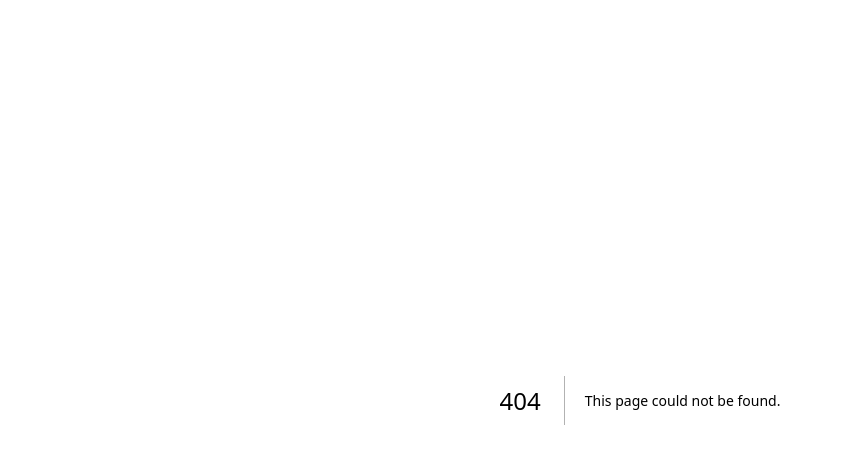
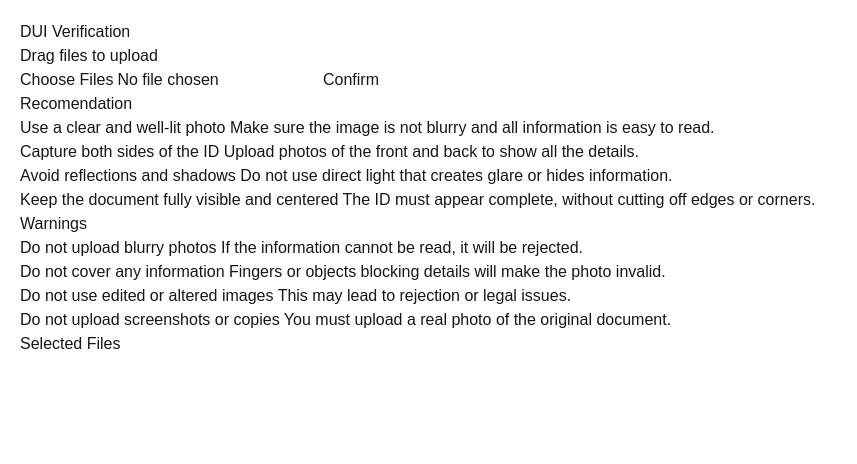
Before and after one commit to ValtrustET26/ValtrustET26, a Next.js app: page /tesseract/DUI in a window 1280 px wide. Before the commit this address had no page. Shown: the top 464 px of the page, without its empty margins (0-857 px from the left). Built offline with nearby package versions, Linux system fonts and the light colour scheme.

Commit message:
files edited :fire: files added :wrench:

```diff
--- /dev/null
+++ b/app/tesseract/DUI/dui.tsx
@@ -0,0 +1,68 @@
+"use client";
+import { useState } from "react";
+
+export default function Dui(){
+  const [files, setFiles] = useState<File[]>([])
+
+  const handleSubmit = async(e: React.FormEvent<HTMLFormElement>)=>{
+    e.preventDefault();
+
+    if(files.length === 0) return
+
+    const data = new FormData();
+    Array.from(files).forEach((file) =>{
+      data.append("images", file)
+    })
+
+
+    const res = await fetch("http://127.0.0.1:5000/upload", {
+      method: "POST",
+      body: data
+    })
+
+    const dato = await res.json()
+    console.log(dato.texto_completo)
+  }
+  return (
+    <div style={{ padding: 20 }}>
+      <h1>DUI Verification</h1>
+      <h1>Drag files to upload</h1>
+      <div>
+        <form onSubmit={handleSubmit}>
+        <input
+          type="file"
+          multiple
+          onChange={(e) => {
+            if(!e.target.files) return;
+
+            const newFiles = Array.from(e.target.files);
+
+            setFiles((prev) => [...prev, ...newFiles])
+
+
+          }}
+        />
+        <button type="submit">Confirm</button>
+      </form>
+          <h2>Recomendation</h2>
+          <p>Use a clear and well-lit photo Make sure the image is not blurry and all information is easy to read.</p>
+          <p>Capture both sides of the ID Upload photos of the front and back to show all the details.</p>
+          <p>Avoid reflections and shadows Do not use direct light that creates glare or hides information.</p>
+          <p>Keep the document fully visible and centered The ID must appear complete, without cutting off edges or corners.</p>
+          <h2>Warnings</h2>
+          <p>Do not upload blurry photos If the information cannot be read, it will be rejected.</p>
+          <p>Do not cover any information Fingers or objects blocking details will make the photo invalid.</p>
+          <p>Do not use edited or altered images This may lead to rejection or legal issues.</p>
+          <p>Do not upload screenshots or copies You must upload a real photo of the original document.</p>
+      </div>
+
+      <div>
+        <h3>Selected Files</h3>
+
+        {files.map((file, index) => (
+          <p key={index}>{file.name}</p>
+        ))}
+      </div>
+    </div>
+  )
+}
--- /dev/null
+++ b/app/tesseract/DUI/page.tsx
@@ -0,0 +1,5 @@
+import Dui from "./dui";
+
+export default function Document(){
+    return <Dui/>
+}
--- a/app/tesseract/deed.tsx
+++ /dev/null
@@ -1,40 +0,0 @@
-"use client";
-import { useState } from "react";
-
-export default function Home(){
-  const [files, setFiles] = useState<FileList | null>(null)
-
-  const handleSubmit = async(e: React.FormEvent<HTMLFormElement>)=>{
-    e.preventDefault();
-
-    if(!files) return
-
-    const data = new FormData();
-    Array.from(files).forEach((file) =>{
-      data.append("images", file)
-    })
-
-
-    const res = await fetch("http://127.0.0.1:5000/upload", {
-      method: "POST",
-      body: data
-    })
-
-    const dato = await res.json()
-    console.log(dato.texto_completo)
-  }
-  return (
-    <div style={{ padding: 20 }}>
-      <h1>Subir imagen (OCR)</h1>
-
-      <form onSubmit={handleSubmit}>
-        <input
-          type="file"
-          multiple
-          onChange={(e) => setFiles(e.target.files)}
-        />
-        <button type="submit">Enviar</button>
-      </form>
-    </div>
-  )
-}
--- /dev/null
+++ b/app/tesseract/deed/deed.tsx
@@ -0,0 +1,67 @@
+"use client";
+import { useState } from "react";
+
+export default function Home(){
+  const [files, setFiles] = useState<File[]>([])
+
+  const handleSubmit = async(e: React.FormEvent<HTMLFormElement>)=>{
+    e.preventDefault();
+
+    if(files.length === 0) return
+
+    const data = new FormData();
+    Array.from(files).forEach((file) =>{
+      data.append("images", file)
+    })
+
+
+    const res = await fetch("http://127.0.0.1:5000/upload", {
+      method: "POST",
+      body: data
+    })
+
+    const dato = await res.json()
+    console.log(dato.texto_completo)
+  }
+  return (
+    <div style={{ padding: 20 }}>
+      <h1>Deed Verification</h1>
+      <h1>Drag files to upload</h1>
+      <div>
+        <form onSubmit={handleSubmit}>
+        <input
+          type="file"
+          multiple
+          onChange={(e) => {
+            if(!e.target.files) return;
+
+            const newFiles = Array.from(e.target.files);
+
+            setFiles((prev) => [...prev, ...newFiles])
+
+
+          }}
+        />
+        <button type="submit">Confirm</button>
+      </form>
+          <h2>Recomendation</h2>
+          <p>Use a clear and well-lit photo Make sure the image is not blurry and all information is easy to read. Upload photos of the front and back to show all the details.</p>
+          <p>Avoid reflections and shadows Do not use direct light that creates glare or hides information.</p>
+          <p>Keep the document fully visible and centered The ID must appear complete, without cutting off edges or corners.</p>
+          <h2>Warnings</h2>
+          <p>Do not upload blurry photos If the information cannot be read, it will be rejected.</p>
+          <p>Do not cover any information Fingers or objects blocking details will make the photo invalid.</p>
+          <p>Do not use edited or altered images This may lead to rejection or legal issues.</p>
+          <p>Do not upload screenshots or copies You must upload a real photo of the original document.</p>
+      </div>
+
+      <div>
+        <h3>Selected Files</h3>
+
+        {files.map((file, index) => (
+          <p key={index}>{file.name}</p>
+        ))}
+      </div>
+    </div>
+  )
+}
--- a/app/tesseract/page.tsx
+++ b/app/tesseract/deed/page.tsx
@@ -1,5 +1,5 @@
 import Home from "./deed";
 
-export default function Page() {
+export default function Deed() {
   return <Home/>;
 }
--- /dev/null
+++ b/app/tesseract/extracted/certi.tsx
@@ -0,0 +1,67 @@
+"use client";
+import { useState } from "react";
+
+export default function Certification(){
+  const [files, setFiles] = useState<File[]>([])
+
+  const handleSubmit = async(e: React.FormEvent<HTMLFormElement>)=>{
+    e.preventDefault();
+
+    if(files.length === 0) return
+
+    const data = new FormData();
+    Array.from(files).forEach((file) =>{
+      data.append("images", file)
+    })
+
+
+    const res = await fetch("http://127.0.0.1:5000/upload", {
+      method: "POST",
+      body: data
+    })
+
+    const dato = await res.json()
+    console.log(dato.texto_completo)
+  }
+  return (
+    <div style={{ padding: 20 }}>
+      <h1>Extracted Certification verification</h1>
+      <h1>Drag files to upload</h1>
+      <div>
+        <form onSubmit={handleSubmit}>
+        <input
+          type="file"
+          multiple
+          onChange={(e) => {
+            if(!e.target.files) return;
+
+            const newFiles = Array.from(e.target.files);
+
+            setFiles((prev) => [...prev, ...newFiles])
+
+
+          }}
+        />
+        <button type="submit">Confirm</button>
+      </form>
+          <h2>Recomendation</h2>
+          <p>Use a clear and well-lit photo Make sure the image is not blurry and all information is easy to read. Upload photos of the front and back to show all the details.</p>
+          <p>Avoid reflections and shadows Do not use direct light that creates glare or hides information.</p>
+          <p>Keep the document fully visible and centered The ID must appear complete, without cutting off edges or corners.</p>
+          <h2>Warnings</h2>
+          <p>Do not upload blurry photos If the information cannot be read, it will be rejected.</p>
+          <p>Do not cover any information Fingers or objects blocking details will make the photo invalid.</p>
+          <p>Do not use edited or altered images This may lead to rejection or legal issues.</p>
+          <p>Do not upload screenshots or copies You must upload a real photo of the original document.</p>
+      </div>
+
+      <div>
+        <h3>Selected Files</h3>
+
+        {files.map((file, index) => (
+          <p key={index}>{file.name}</p>
+        ))}
+      </div>
+    </div>
+  )
+}
--- /dev/null
+++ b/app/tesseract/extracted/page.tsx
@@ -0,0 +1,5 @@
+import Certification from "./certi";
+
+export default function Certi(){
+    return <Certification/>
+}
```
